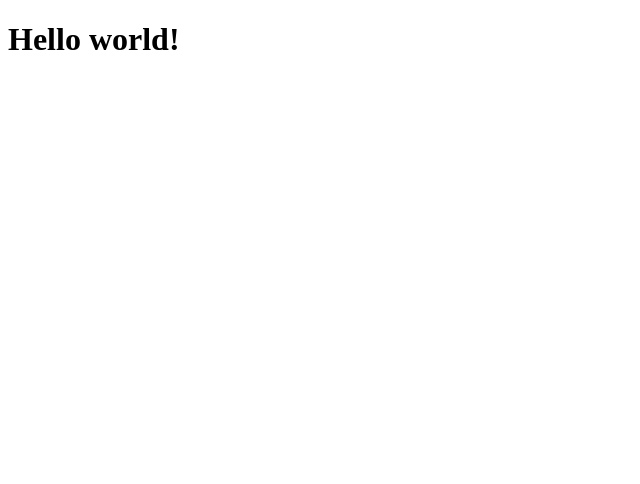
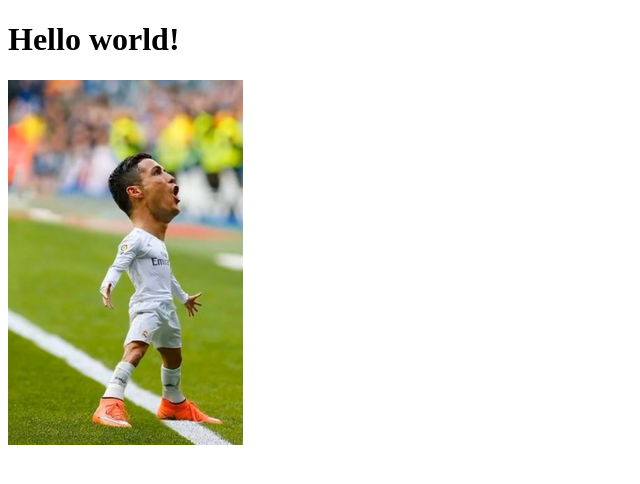
Before and after one commit to Rivio98/vue-hello, a plain HTML site: page index.html in a window 1280 px wide. Shown: the whole page, without its empty margins (0-640 px from the left). Drawn offline with nearby package versions, Linux system fonts and the light colour scheme.

Commit message:
[UPD] added img adn bonus doned

```diff
--- a/index.html
+++ b/index.html
@@ -10,6 +10,7 @@
 <body>
     <div id="container">
         <h1>{{ message }}</h1>
+        <img :src="image" alt="image">
     </div>
     <script src="https://unpkg.com/vue@3/dist/vue.global.js"></script>
     <script src="./js/script.js"></script>
--- a/js/script.js
+++ b/js/script.js
@@ -5,8 +5,10 @@ const { createApp, ref } = Vue
 createApp({
     setup() {//dentro il vue vado a dichiarere l'informazione da stampare sul dom
         const message = ref('Hello world!')//creo il messaggio
+        const image = ref('img/4d47d7e49cd325f8a13014d4950203b3.jpg')//immagine
         return {
-            message
+            message,
+            image
         }
     }
 }).mount('#container')
```
Also changed, not shown: img/4d47d7e49cd325f8a13014d4950203b3.jpg (added).
